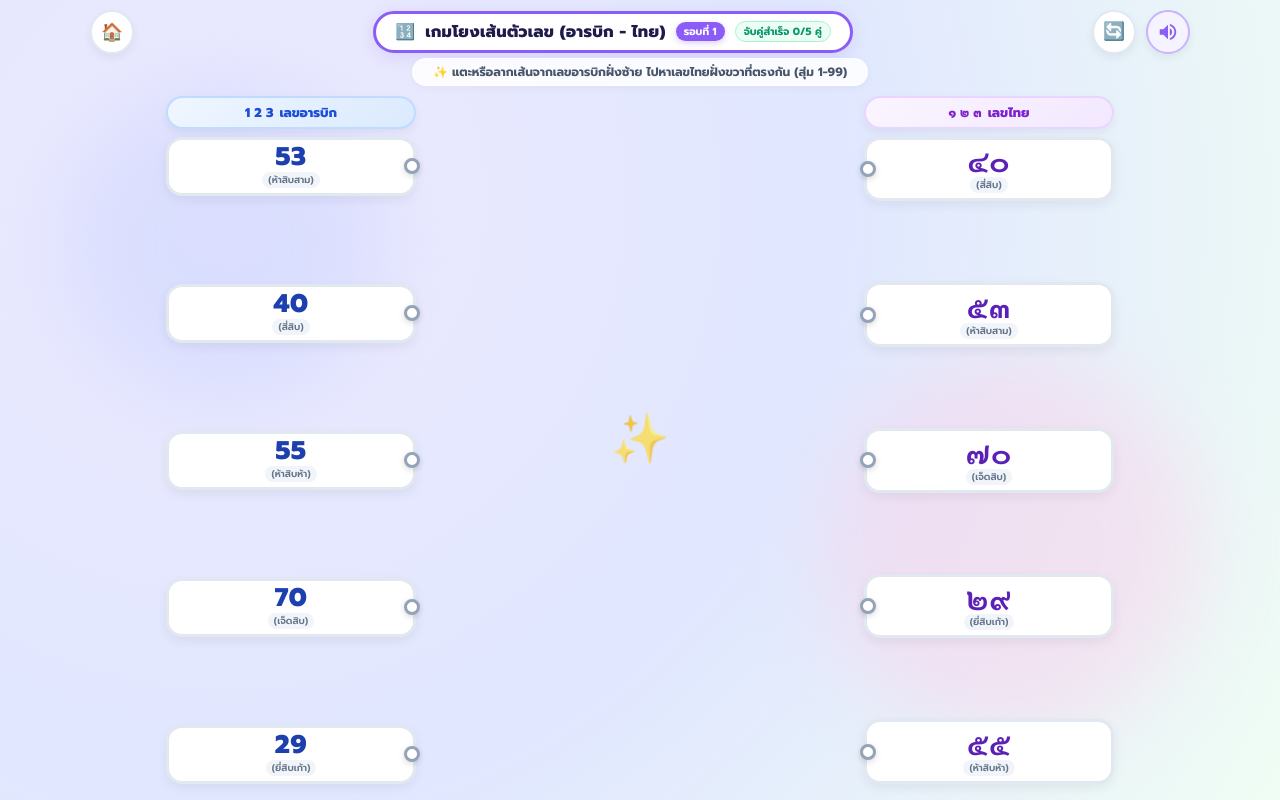
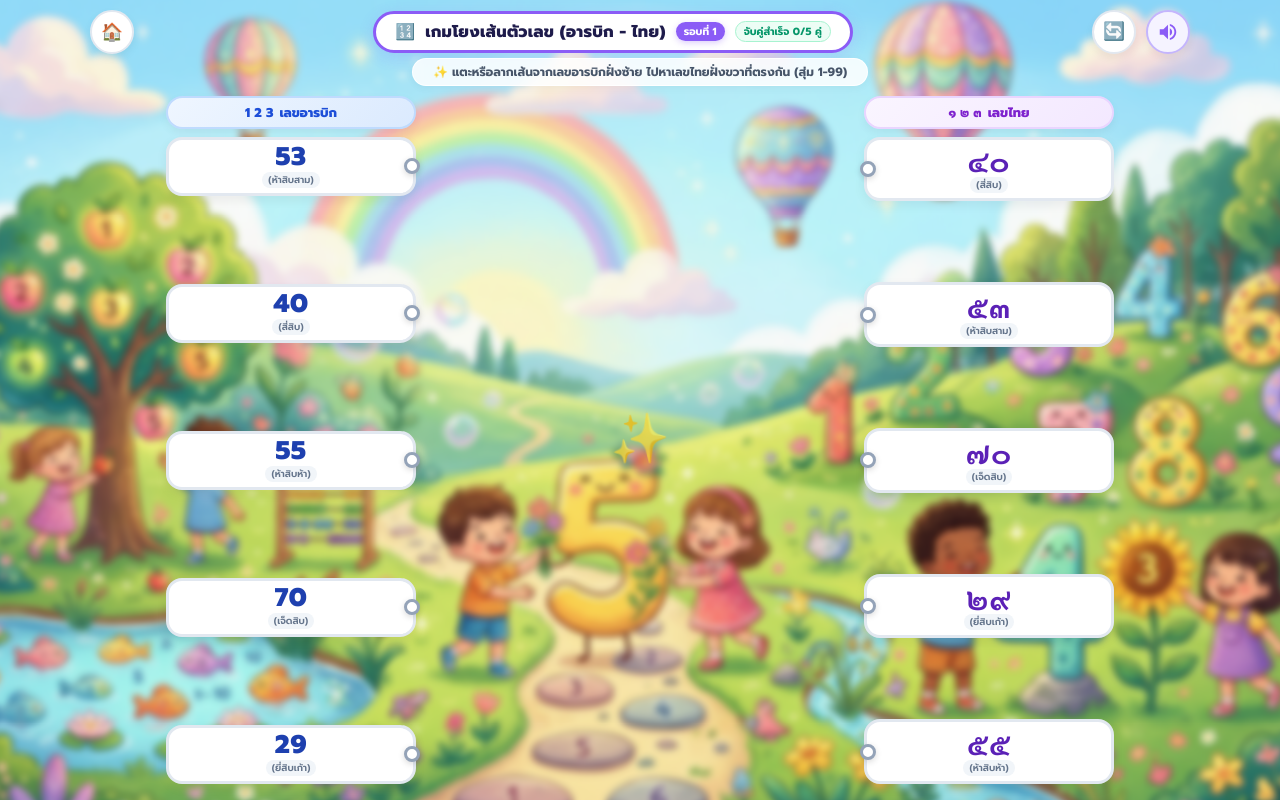
Before and after one commit to bilanphoto/As11, a plain HTML site: page number-matching.html in a window 1280 px wide. Drawn offline with Linux system fonts and the light colour scheme.

Commit message:
Add themed blurred background illustrations for Jigsaw and Number Matching games

```diff
--- a/css/jigsaw-game.css
+++ b/css/jigsaw-game.css
@@ -20,6 +20,10 @@ html, body {
   height: auto;
   font-family: 'Prompt', -apple-system, BlinkMacSystemFont, sans-serif;
   background-color: #f0fdf4;
+  background-image: url('../assets/images/bg-jigsaw.jpg?v=1');
+  background-size: cover;
+  background-position: center bottom;
+  background-repeat: no-repeat;
   overflow-x: hidden;
   overflow-y: auto;
   -webkit-overflow-scrolling: touch;
@@ -38,16 +42,20 @@ html, body {
   flex-direction: column;
   overflow-x: hidden;
   overflow-y: visible;
+  background-color: transparent;
   box-sizing: border-box;
 }
 
-/* Background Atmosphere Layer */
+/* Background Atmosphere Layer (Blurred matching the first game) */
 .jigsaw-bg-layer {
-  position: absolute;
-  inset: -10px;
-  background: radial-gradient(circle at 15% 20%, #fef08a 0%, transparent 40%),
-              radial-gradient(circle at 85% 80%, #bae6fd 0%, transparent 45%),
-              linear-gradient(135deg, #fef9c3 0%, #e0f2fe 50%, #fce7f3 100%);
+  position: fixed;
+  inset: -16px;
+  background-image: url('../assets/images/bg-jigsaw.jpg?v=1');
+  background-size: cover;
+  background-position: center bottom;
+  background-repeat: no-repeat;
+  filter: blur(3.5px) brightness(0.98);
+  transform: scale(1.03);
   z-index: 0;
   pointer-events: none;
 }
--- a/css/number-matching.css
+++ b/css/number-matching.css
@@ -9,6 +9,11 @@ html, body {
   min-height: 100vh;
   min-height: 100dvh;
   height: auto;
+  background-color: #ede9fe;
+  background-image: url('../assets/images/bg-numbers.jpg?v=1');
+  background-size: cover;
+  background-position: center bottom;
+  background-repeat: no-repeat;
   overflow-x: hidden;
   overflow-y: auto;
   -webkit-overflow-scrolling: touch;
@@ -28,39 +33,22 @@ html, body {
   padding: clamp(6px, 1.2vh, 12px) clamp(8px, 2vw, 20px);
   overflow-x: hidden;
   overflow-y: visible;
+  background-color: transparent;
   box-sizing: border-box;
 }
 
-/* Background Animated Gradient Layer */
+/* Background Atmosphere Layer (Blurred matching the first game) */
 .number-bg-layer {
   position: fixed;
-  inset: 0;
-  background: radial-gradient(circle at 18% 25%, #ede9fe 0%, #e0e7ff 50%, #f0fdf4 100%);
-  z-index: 1;
-}
-
-/* Floating soft decorative bubbles */
-.number-bg-layer::before, .number-bg-layer::after {
-  content: '';
-  position: absolute;
-  border-radius: 50%;
+  inset: -16px;
+  background-image: url('../assets/images/bg-numbers.jpg?v=1');
+  background-size: cover;
+  background-position: center bottom;
+  background-repeat: no-repeat;
+  filter: blur(3.5px) brightness(0.98);
+  transform: scale(1.03);
+  z-index: 0;
   pointer-events: none;
-  filter: blur(40px);
-  opacity: 0.45;
-}
-.number-bg-layer::before {
-  width: 320px;
-  height: 320px;
-  background: #c7d2fe;
-  top: 10%;
-  left: 5%;
-}
-.number-bg-layer::after {
-  width: 380px;
-  height: 380px;
-  background: #fbcfe8;
-  bottom: 8%;
-  right: 6%;
 }
 
 /* Header */
--- a/number-matching.html
+++ b/number-matching.html
@@ -5,7 +5,7 @@
   <meta name="viewport" content="width=device-width, initial-scale=1.0, maximum-scale=1.0, user-scalable=no">
   <title>เกมโยงเส้นจับคู่ตัวเลขอารบิกกับเลขไทย (1-99) สำหรับเด็กปฐมวัย</title>
   <link rel="stylesheet" href="css/style.css?v=5">
-  <link rel="stylesheet" href="css/number-matching.css?v=3">
+  <link rel="stylesheet" href="css/number-matching.css?v=4">
   <link rel="preconnect" href="https://fonts.googleapis.com">
   <link rel="preconnect" href="https://fonts.gstatic.com" crossorigin>
   <link href="https://fonts.googleapis.com/css2?family=Prompt:wght@400;600;700;800&family=Mitr:wght@500;700&family=Sarabun:wght@600;700;800&display=swap" rel="stylesheet">
```
Also changed, not shown: jigsaw.html (+1 -1 lines), assets/images/bg-jigsaw.jpg (added), assets/images/bg-numbers.jpg (added).
